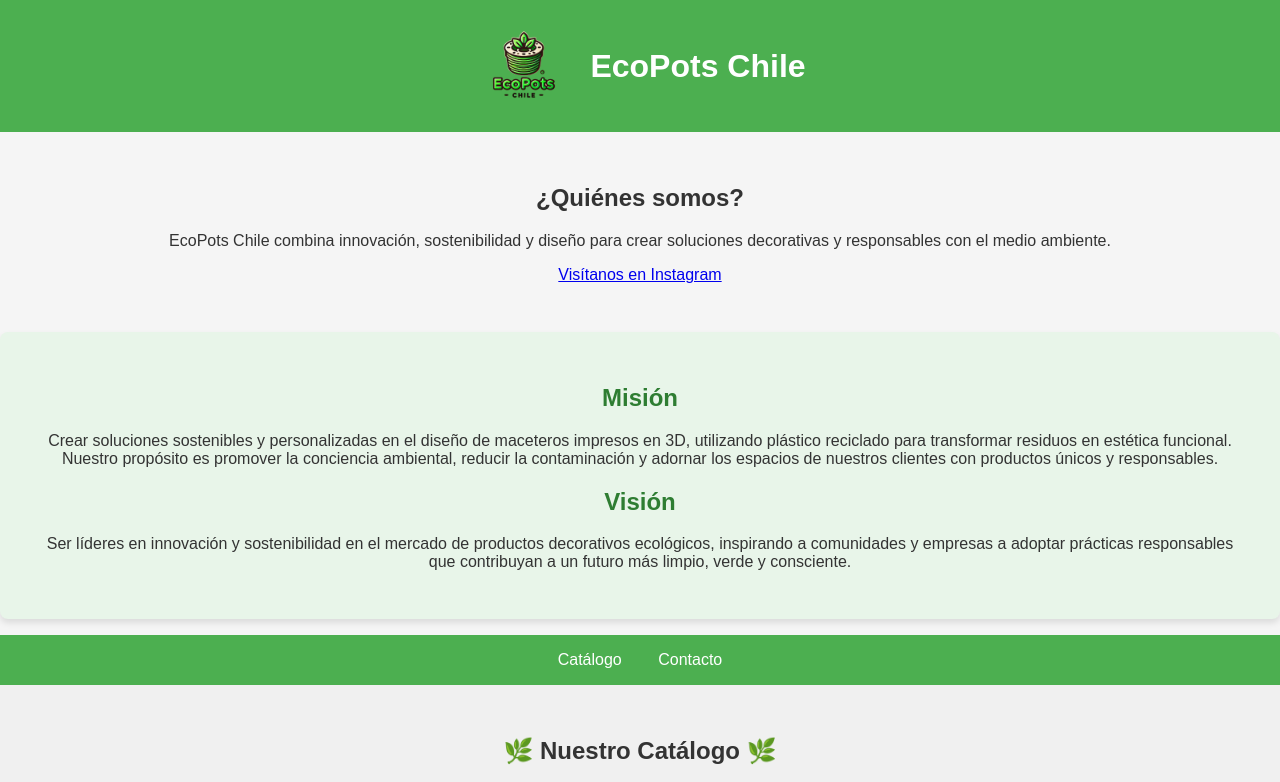
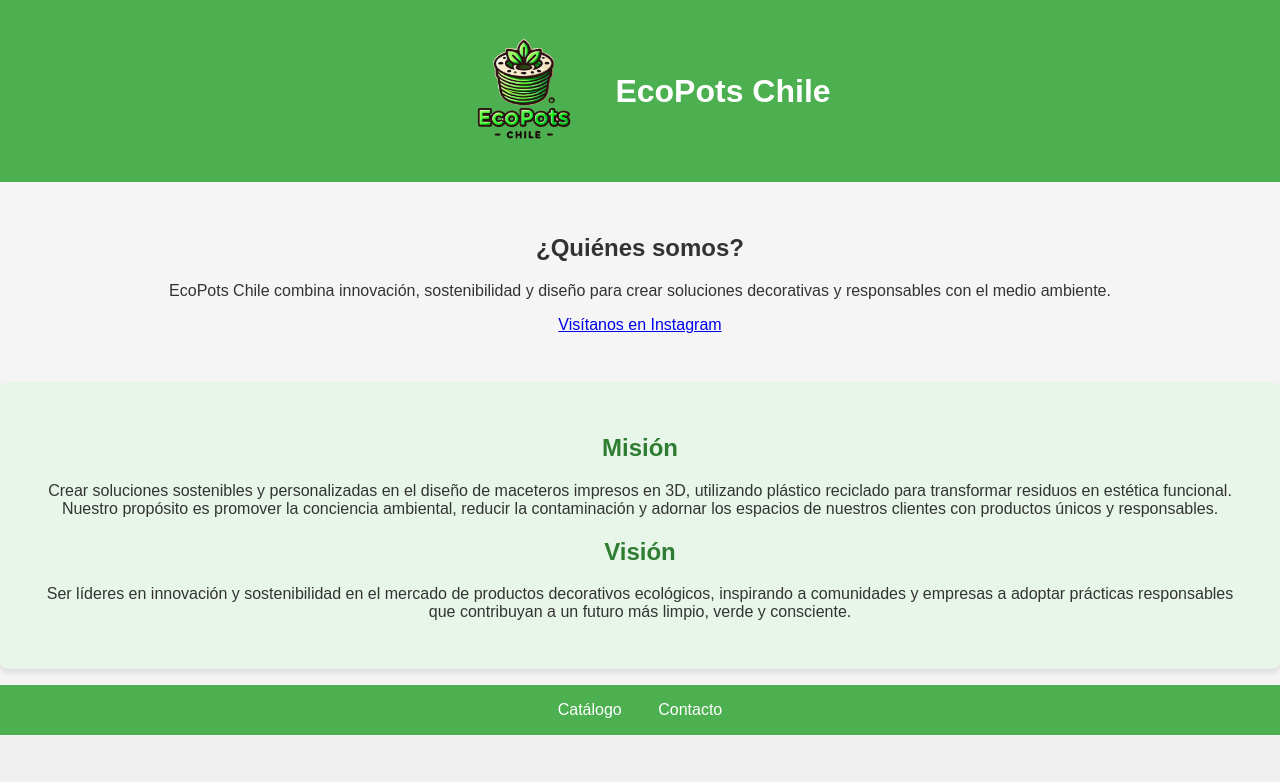
Before and after one commit to GabrielPena01/Ecopotschile, a plain HTML site: page index.html in a window 1280 px wide. Shown: the top 782 px of the page. Drawn offline with Linux system fonts and the light colour scheme.

Commit message:
Update index.html

```diff
--- a/index.html
+++ b/index.html
@@ -23,7 +23,7 @@
             gap: 1rem;
         }
         header img {
-            height: 100px; /* Tamaño del logo ajustado */
+            height: 150px; /* Tamaño del logo ajustado */
         }
         section {
             padding: 2rem;
```
